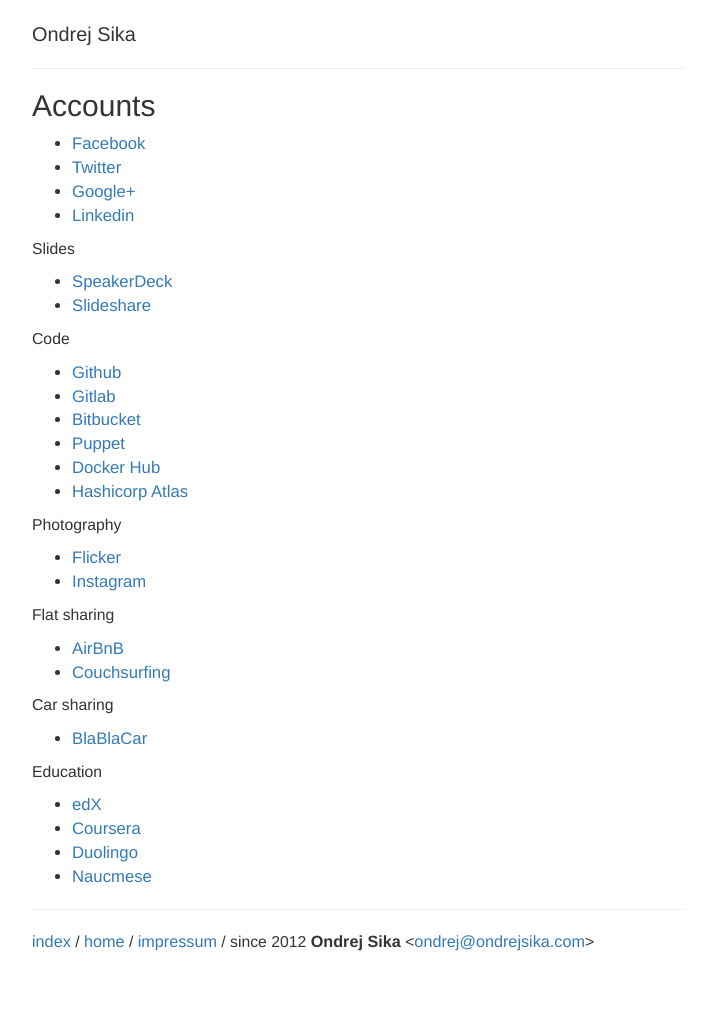
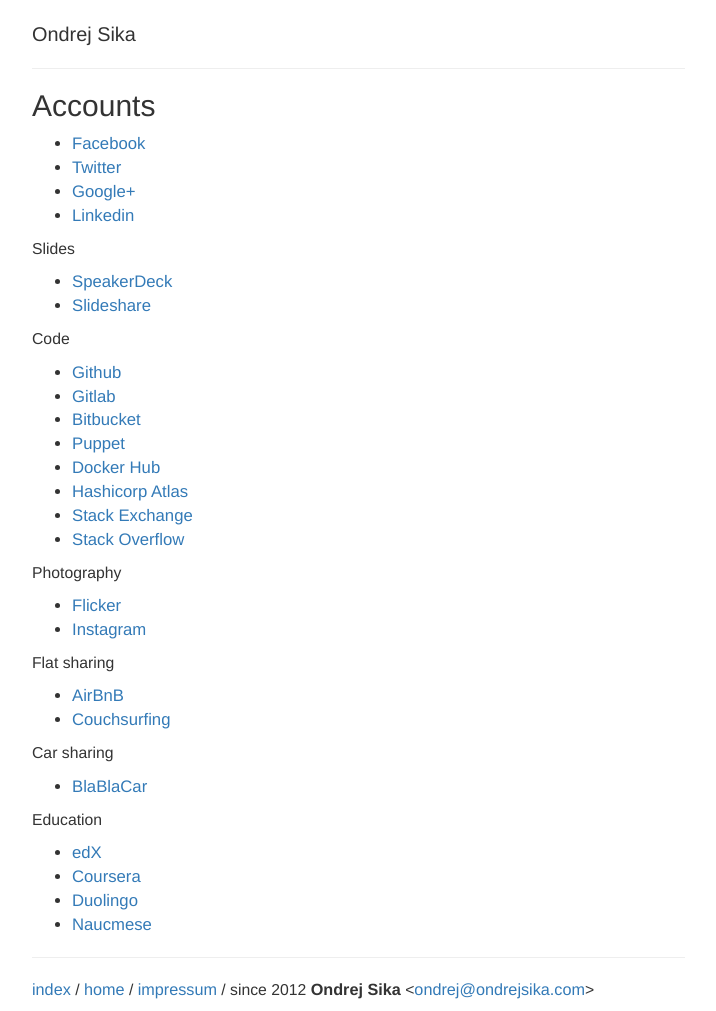
Before and after one commit to ondrejsika/ondrejsika.com, a Jekyll site: the page built from accounts.md, in a window 1280 px wide. Shown: the whole page, without its empty margins (38-754 px from the left). Built offline with Jekyll 4.4.1, drawn with Linux system fonts in a browser that asks for light colours; comment, search, counter and statistics services are not loaded; before the commit the page ends 963 px from its top, so only the background shows below that.

Commit message:
accounts - add stack overflow, stack exchange

```diff
--- a/accounts.md
+++ b/accounts.md
@@ -26,6 +26,8 @@
 - [Puppet](https://forge.puppet.com/ondrejsika)
 - [Docker Hub](https://hub.docker.com/u/ondrejsika/)
 - [Hashicorp Atlas](https://atlas.hashicorp.com/ondrejsika)
+- [Stack Exchange](https://stackexchange.com/users/6871615/ondrej-sika?tab=accounts)
+- [Stack Overflow](https://stackoverflow.com/users/5281724/ondrej-sika?tab=profile)
 
 
 Photography
```
